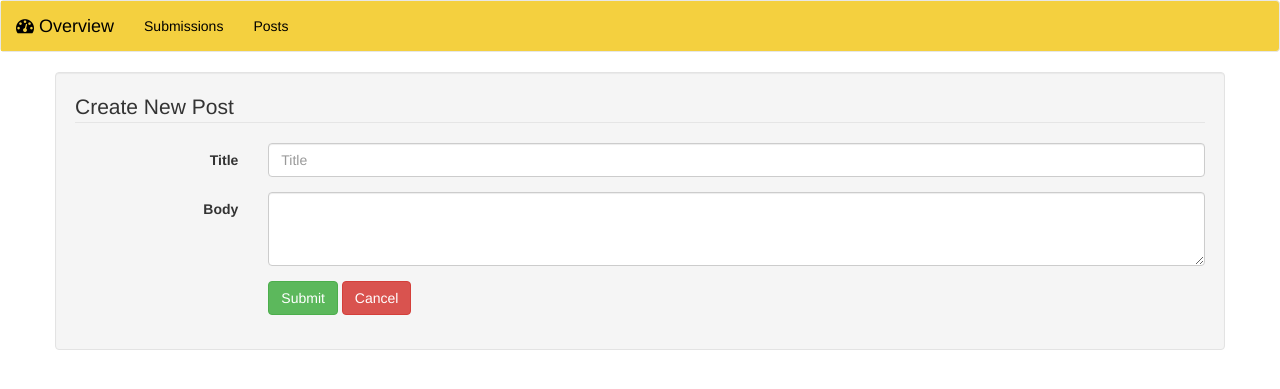
After one commit to nikofernandez/ciICON, a CodeIgniter app: page /ciICON/posts/create in a window 1280 px wide. The commit adds this page. Shown: the top 389 px of the page. Run offline with CodeIgniter, Linux system fonts and the light colour scheme; some libraries are stand-ins or nearby versions.

Commit message:
Added form_validation and create post function

```diff
--- a/application/config/autoload.php
+++ b/application/config/autoload.php
@@ -58,7 +58,7 @@ $autoload['packages'] = array();
 |
 |	$autoload['libraries'] = array('user_agent' => 'ua');
 */
-$autoload['libraries'] = array(); // form_validation, session, pagination
+$autoload['libraries'] = array('form_validation'); // form_validation, session, pagination
 
 /*
 | -------------------------------------------------------------------
--- a/application/config/routes.php
+++ b/application/config/routes.php
@@ -1,6 +1,7 @@
 <?php
 defined('BASEPATH') OR exit('No direct script access allowed');
 
+$route['posts/create'] = 'posts/create';
 $route['posts'] = 'posts/index';
 
 $route['admin/dashboard'] = 'admin/dashboard';
@@ -11,7 +12,6 @@ $route['news'] = 'news/index';
 
 $route['default_controller'] = 'pages/view'; // default route when loaded
 
-$route['posts/(:any)'] = 'posts/view/$1';
 $route['(:any)'] = 'pages/view/$1'; // Goes to anything inside the pages folder
 $route['404_override'] = '';
 $route['translate_uri_dashes'] = FALSE;
--- a/application/controllers/Posts.php
+++ b/application/controllers/Posts.php
@@ -30,5 +30,29 @@
       $this->load->view('posts/view', $data);
       $this->load->view('templates/footer', $data);
     }
+
+    public function create(){
+      // $data array passes any variable or data to the view page
+      $data['title'] = 'Create New Post';
+      $data['isAdmin'] = true; // Required variable
+      $data['LoginPage'] = false; // Required variable
+
+      $this->form_validation->set_rules('title', 'Title', 'required');
+      $this->form_validation->set_rules('body', 'Body', 'required');
+
+      if ($this->form_validation->run() === FALSE) {
+        $this->load->view('templates/header', $data);
+        $this->load->view('posts/create', $data);
+        $this->load->view('templates/footer', $data);
+      }else{
+        $this->post_model->create_post();
+        $slug = url_title($this->input->post('title'));
+        redirect('posts/view/'.$slug);
+      }
+    }
+
+    public function delete($id){
+
+    }
   }
 ?>
--- a/application/models/post_model.php
+++ b/application/models/post_model.php
@@ -24,5 +24,17 @@
       $query = $this->db->get_where('news', array('news.cat_id' => $cat_id));
       return $query->result_array();
     }
+
+    public function create_post(){
+      $slug = url_title($this->input->post('title'));
+
+      $data = array(
+        'title' => $this->input->post('title'),
+        'slug' => $slug,
+        'body' => $this->input->post('body')
+      );
+
+      return $this->db->insert('news', $data);
+    }
   }
 ?>
--- /dev/null
+++ b/application/views/posts/create.php
@@ -0,0 +1,68 @@
+<div class="container">
+  <div class="well row">
+    <?php echo form_open('posts/create'); ?>
+      <fieldset class="form-horizontal">
+        <legend><?= $title ?></legend>
+
+        <?php echo validation_errors(); ?>
+
+        <div class="form-group">
+          <label for="inputTitle" class="col-lg-2 control-label">Title</label>
+          <div class="col-lg-10">
+            <input type="text" class="form-control" name="title" id="inputTitle" placeholder="Title">
+          </div>
+        </div>
+        <div class="form-group">
+          <label for="textArea" class="col-lg-2 control-label">Body</label>
+          <div class="col-lg-10">
+            <textarea class="form-control" name="body" rows="3" id="textArea"></textarea>
+          </div>
+        </div>
+        <!-- <div class="form-group">
+          <label class="col-lg-2 control-label">Category</label>
+          <div class="col-lg-10">
+            <div class="radio">
+              <label>
+                <input type="radio" name="optionsRadios" id="optionsRadios1" value="option1" checked="">
+                Option one is this
+              </label>
+            </div>
+            <div class="radio">
+              <label>
+                <input type="radio" name="optionsRadios" id="optionsRadios2" value="option2">
+                Option two can be something else
+              </label>
+            </div>
+          </div>
+        </div> -->
+        <!-- <div class="form-group">
+          <label for="select" class="col-lg-2 control-label">Selects</label>
+          <div class="col-lg-10">
+            <select class="form-control" id="select">
+              <option>1</option>
+              <option>2</option>
+              <option>3</option>
+              <option>4</option>
+              <option>5</option>
+            </select>
+            <br>
+            <select multiple="" class="form-control">
+              <option>1</option>
+              <option>2</option>
+              <option>3</option>
+              <option>4</option>
+              <option>5</option>
+            </select>
+          </div>
+        </div> -->
+        <div class="form-group">
+          <div class="col-lg-10 col-lg-offset-2">
+            <button type="submit" class="btn btn-success">Submit</button>
+            <button type="reset" class="btn btn-danger">Cancel</button>
+          </div>
+        </div>
+      </fieldset>
+    </form>
+  </div>
+
+</div>
```
Also changed, not shown: application/views/posts/view.php (+9 -0 lines).
